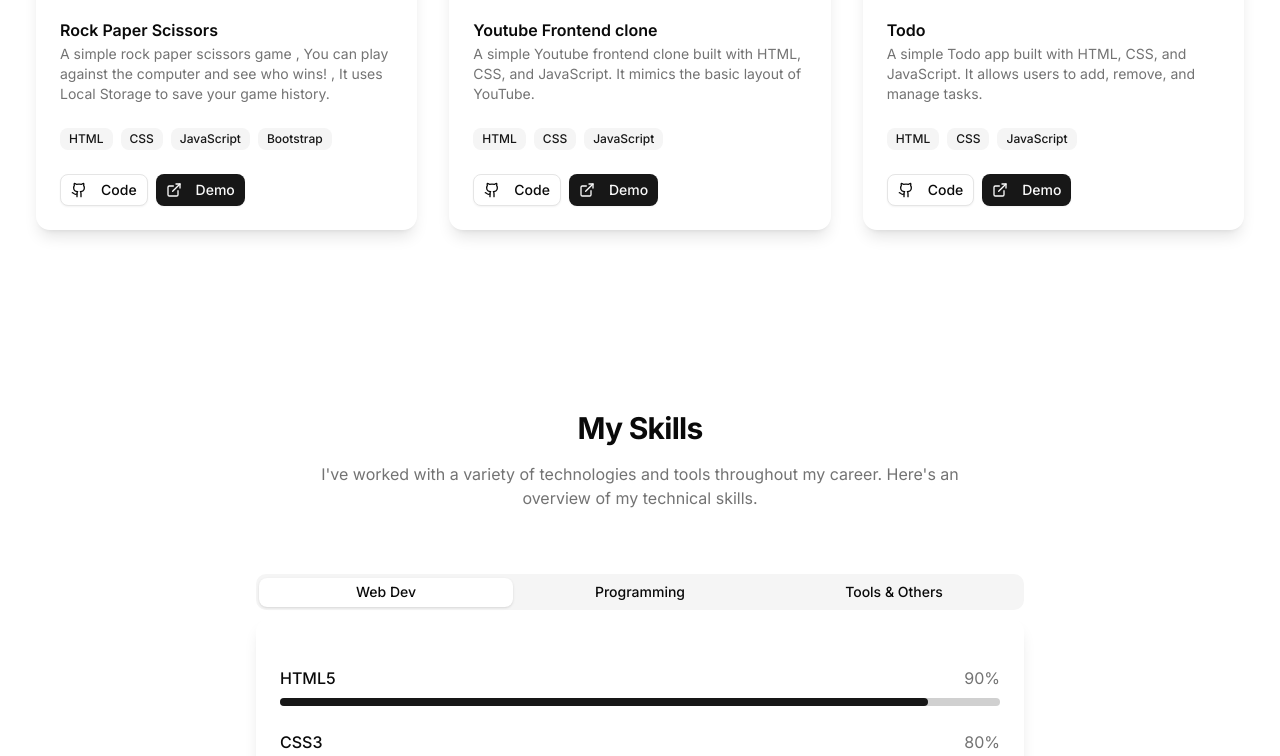
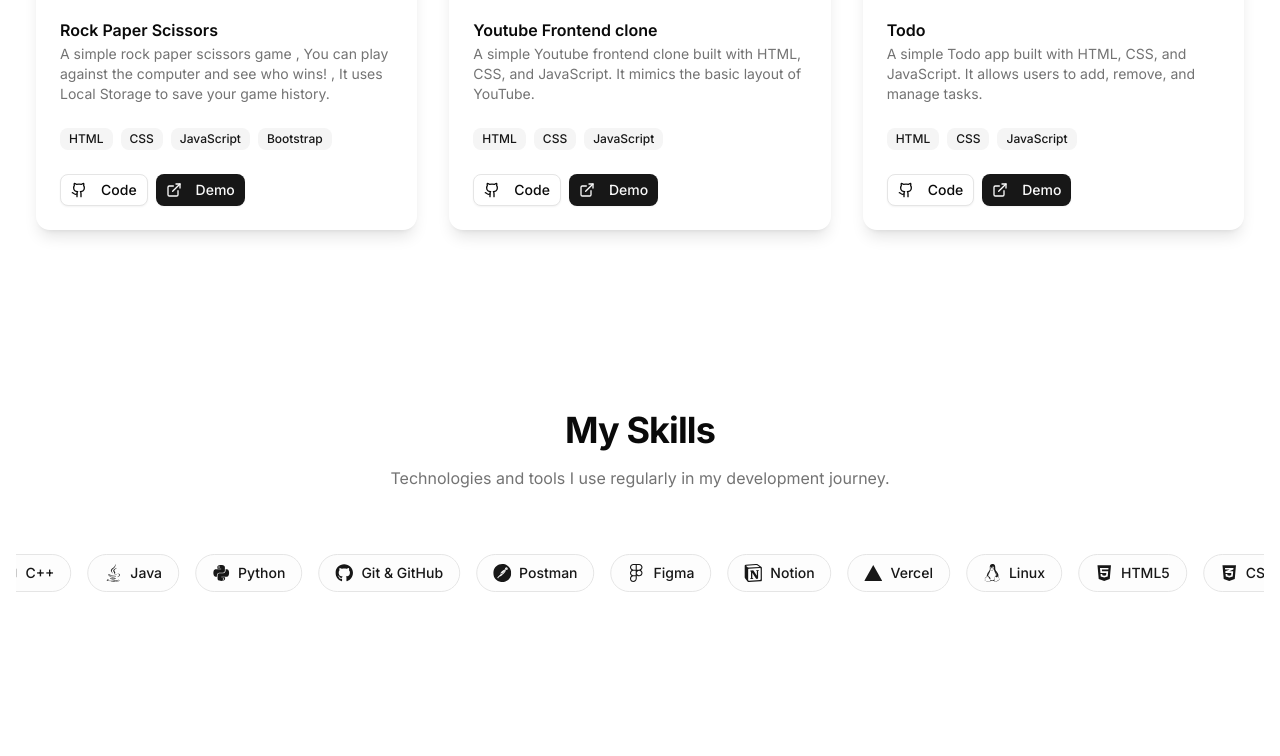
Before and after one commit to sandeep-m-patil/Nexts-ShadcnUI-Portfolio, a Next.js app: page / in a window 1280 px wide. Shown: the part 2014-2770 px from the top of the page. Built offline with nearby package versions, Linux system fonts and the light colour scheme.

Commit message:
update skills page

```diff
--- a/package.json
+++ b/package.json
@@ -24,6 +24,7 @@
     "react": "^18.2.0",
     "react-dom": "^18.2.0",
     "react-hook-form": "^7.55.0",
+    "react-icons": "^5.5.0",
     "react-resizable-panels": "^2.1.7",
     "react-type-animation": "^3.2.0",
     "recharts": "^2.15.2",
--- a/src/components/Contact.jsx
+++ b/src/components/Contact.jsx
@@ -62,7 +62,7 @@
               transition={{ duration: 0.4, delay: index * 0.1 }}
               viewport={{ once: true }}
             >
-              <Card className="h-full shadow-md dark:bg-[#111111] hover:shadow-xl transition-shadow">
+              <Card className="h-full shadow-md dark:bg-[#111111] hover:shadow-xl transition-shadow ">
                 <CardHeader className="flex flex-row items-center space-x-4">
                   <div className="p-3 rounded-full bg-primary/10 dark:bg-[#8a2be2]/20 text-primary dark:text-[#8a2be2]">
                     <item.icon className="h-5 w-5" />
--- a/src/components/Skills.jsx
+++ b/src/components/Skills.jsx
@@ -1,75 +1,65 @@
 "use client"
 
-import { motion, useScroll, useTransform } from "framer-motion"
-import { Card, CardContent } from "@/components/ui/card"
-import { Tabs, TabsContent, TabsList, TabsTrigger } from "@/components/ui/tabs"
-import { Progress } from "@/components/ui/progress"
-import { useRef, useState } from "react"
+import { motion, useAnimation } from "framer-motion"
+import { useRef, useEffect } from "react"
+import {
+  FaHtml5, FaCss3Alt, FaJs, FaReact, FaNodeJs, FaPython,
+  FaJava, FaLinux, FaBootstrap, FaGithub, FaFigma,
+} from "react-icons/fa"
+import {
+  SiNextdotjs, SiTailwindcss, SiMongodb, SiMysql,
+  SiExpress, SiPostman, SiNotion, SiVercel, SiC, SiCplusplus,
+} from "react-icons/si"
 
-const skillCategories = [
-  {
-    id: "webDev",
-    label: "Web Dev",
-    skills: [
-      { name: "HTML5", level: 90 },
-    { name: "CSS3", level: 80 },
-    { name: "JavaScript", level: 80 },
-    { name: "React.js", level: 90 },
-    { name: "Next.js", level: 50 },
-    { name: "Tailwind CSS", level: 90 },
-    { name: "Bootstrap", level: 90 },
-    { name: "Node.js", level: 60 },
-    { name: "Express.js", level: 50 },
-    { name: "REST APIs", level: 80 },
-    { name: "MongoDB", level: 40 },
-    { name: "MySQL", level: 40 },
-    { name: "State Management (Zustand/Redux)", level: 70 },
-    ],
-  },
-  {
-    id: "programming",
-    label: "Programming",
-    skills: [
-      { name: "C", level: 85 },
-      { name: "C++", level: 90 },
-      { name: "Java", level: 60 },
-      { name: "Python", level: 90 },
-      { name: "JavaScript", level: 80 },
-      { name: "Data Structures & Algorithms", level: 50 },
-      { name: "Object-Oriented Programming (OOP)", level: 70 },
-
-    ],
-  },
-  {
-    id: "tools",
-    label: "Tools & Others",
-    skills: [
-      { name: "Git & GitHub", level: 85 },
-      { name: "VS Code", level: 90 },
-      { name: "Postman", level: 80 },
-      { name: "Figma", level: 85 },
-      { name: "Notion", level: 90 },
-      { name: "Netlify/Vercel", level: 75 },
-      { name: "Linux (Basics)", level: 60 },
-    ],
-  },
+const combinedSkills = [
+  { name: "HTML5", icon: FaHtml5 },
+  { name: "CSS3", icon: FaCss3Alt },
+  { name: "JavaScript", icon: FaJs },
+  { name: "React.js", icon: FaReact },
+  { name: "Next.js", icon: SiNextdotjs },
+  { name: "Tailwind CSS", icon: SiTailwindcss },
+  { name: "Bootstrap", icon: FaBootstrap },
+  { name: "Node.js", icon: FaNodeJs },
+  { name: "Express.js", icon: SiExpress },
+  { name: "REST APIs" },
+  { name: "MongoDB", icon: SiMongodb },
+  { name: "MySQL", icon: SiMysql },
+  { name: "C", icon: SiC },
+  { name: "C++", icon: SiCplusplus },
+  { name: "Java", icon: FaJava },
+  { name: "Python", icon: FaPython },
+  { name: "Git & GitHub", icon: FaGithub },
+  { name: "Postman", icon: SiPostman },
+  { name: "Figma", icon: FaFigma },
+  { name: "Notion", icon: SiNotion },
+  { name: "Vercel", icon: SiVercel },
+  { name: "Linux", icon: FaLinux },
 ]
 
 export default function Skills() {
-  const [activeSkill, setActiveSkill] = useState(null)
   const sectionRef = useRef(null)
-  const { scrollYProgress } = useScroll({
-    target: sectionRef,
-    offset: ["start end", "end start"],
-  })
+  const controls = useAnimation()
 
-  const y = useTransform(scrollYProgress, [0, 1], [100, -100])
-  const opacity = useTransform(scrollYProgress, [0, 0.2, 0.9, 1], [0, 1, 1, 0])
+  useEffect(() => {
+    controls.start({
+      x: ["0%", "-50%"],
+      transition: {
+        x: {
+          repeat: Infinity,
+          repeatType: "loop",
+          duration: 10,
+          ease: "linear",
+        },
+      },
+    })
+  }, [controls])
 
   return (
-    <section id="skills" ref={sectionRef} className="py-20 dark:bg-black relative overflow-hidden p-4 flex justify-center items-center">
-
-
+    <section
+      id="skills"
+      ref={sectionRef}
+      className="py-20 px-4 dark:bg-black bg-white relative flex justify-center items-center"
+    >
       <div className="container relative z-10">
         <div className="text-center max-w-2xl mx-auto mb-16">
           <motion.div
@@ -78,70 +68,53 @@
             transition={{ duration: 0.5 }}
             viewport={{ once: true }}
           >
-            <h2 className="text-3xl font-bold tracking-tight">My Skills</h2>
-            <p className="mt-4 text-muted-foreground">
-              I've worked with a variety of technologies and tools throughout my career. Here's an overview of my
-              technical skills.
+            <h2 className="text-4xl font-bold tracking-tight">My Skills</h2>
+            <p className="mt-4 text-muted-foreground text-base">
+              Technologies and tools I use regularly in my development journey.
             </p>
           </motion.div>
         </div>
+
         <motion.div
           initial={{ opacity: 0, y: 20 }}
           whileInView={{ opacity: 1, y: 0 }}
-          transition={{ duration: 0.5, delay: 0.2 }}
+          transition={{ duration: 0.5 }}
           viewport={{ once: true }}
-          className="max-w-3xl mx-auto"
+          className="w-full"
         >
-          <Tabs defaultValue="webDev" className="w-full">
-            <TabsList className="grid w-full grid-cols-3">
-              {skillCategories.map((category) => (
-                <TabsTrigger key={category.id} value={category.id}>
-                  {category.label}
-                </TabsTrigger>
-              ))}
-            </TabsList>
-            {skillCategories.map((category) => (
-              <TabsContent key={category.id} value={category.id}>
-                <Card className="border-none shadow-lg">
-                  <CardContent className="pt-6 space-y-6">
-                    {category.skills.map((skill, index) => (
-                      <motion.div
-                        key={index}
-                        className="space-y-2"
-                        initial={{ opacity: 0, x: -20 }}
-                        whileInView={{ opacity: 1, x: 0 }}
-                        transition={{ duration: 0.3, delay: index * 0.1 }}
-                        viewport={{ once: true }}
-                        onHoverStart={() => setActiveSkill(skill.name)}
-                        onHoverEnd={() => setActiveSkill(null)}
-                      >
-                        <div className="flex justify-between">
-                          <span className="font-medium">{skill.name}</span>
-                          <span className="text-muted-foreground">{skill.level}%</span>
-                        </div>
-                        <div className="relative">
-                          <Progress
-                            value={activeSkill === skill.name ? skill.level : 0}
-                            className="h-2"
-                            initial={0}
-                            animate={{ width: `${skill.level}%` }}
-                            transition={{ duration: 1, ease: "easeOut" }}
-                          />
-                          <motion.div
-                            className="absolute top-0 left-0 h-2 bg-primary rounded-full dark:bg-[#8a2be2]"
-                            initial={{ width: 0 }}
-                            whileInView={{ width: `${skill.level}%` }}
-                            transition={{ duration: 1, delay: 0.2 + index * 0.1 }}
-                            viewport={{ once: true }}
-                          />
-                        </div>
-                      </motion.div>
-                    ))}
-                  </CardContent>
-                </Card>
-              </TabsContent>
-            ))}
-          </Tabs>
+          <div className="relative w-full overflow-hidden">
+            <motion.div
+              className="flex w-max space-x-4"
+              animate={controls}
+              onMouseEnter={() => controls.stop()}
+              onMouseLeave={() =>
+                controls.start({
+                  x: ["0%", "-50%"],
+                  transition: {
+                    x: {
+                      repeat: Infinity,
+                      repeatType: "loop",
+                      duration: 25,
+                      ease: "linear",
+                    },
+                  },
+                })
+              }
+            >
+              {[...combinedSkills, ...combinedSkills].map((skill, index) => {
+                const Icon = skill.icon
+                return (
+                  <div
+                    key={index}
+                    className="flex items-center gap-2 px-4 py-2 border border-border bg-muted/20 dark:bg-[#8a2be2]/60 text-sm font-medium rounded-full text-primary whitespace-nowrap hover:bg-muted/40 transition"
+                  >
+                    {Icon && <Icon className="text-lg" />}
+                    {skill.name}
+                  </div>
+                )
+              })}
+            </motion.div>
+          </div>
         </motion.div>
       </div>
     </section>
```
Also changed, not shown: 1 other file (tests, documents, lock files or other folders).
